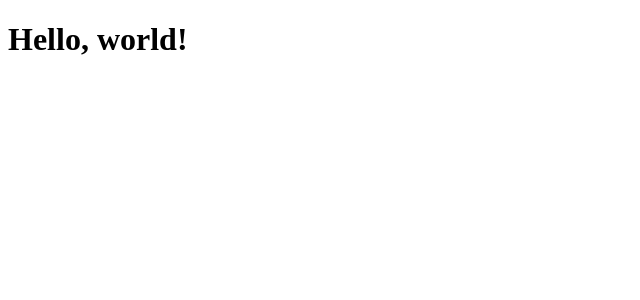
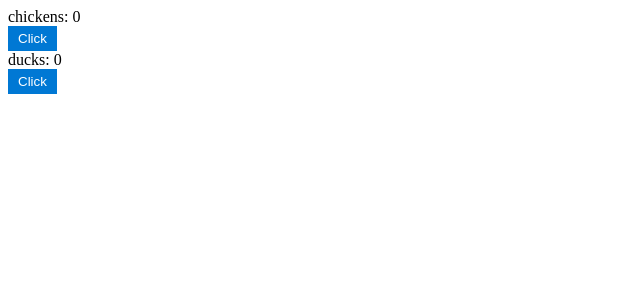
Before and after one commit to BigShuang/react-todoapp-study, a React (Create React App) app: page / in a window 1280 px wide. Shown: the top 300 px of the page, without its empty margins (0-640 px from the left). Built offline with nearby package versions, Linux system fonts and the light colour scheme.

Commit message:
click done

```diff
--- a/public/index.html
+++ b/public/index.html
@@ -1,7 +1,7 @@
 <!DOCTYPE html>
 <html>
   <head>
-    <title> Hello World</title>
+    <title>Button Click Counter</title>
   </head>
   <body>
     <div id="app"></div>
--- /dev/null
+++ b/src/App.tsx
@@ -0,0 +1,11 @@
+import React from 'react';
+import { Counter } from './components/Counter.tsx';
+
+export const App = props => {
+  return (
+    <div>
+      <Counter text="chickens" />
+      <Counter text="ducks" />
+    </div>
+  )
+}
--- /dev/null
+++ b/src/components/Button.css
@@ -0,0 +1,16 @@
+.Button {
+  display: block;
+  background: #0078d4;
+  color: white;
+  padding: 5px 10px;
+  outline: none;
+  border: none;
+}
+
+.Button:hover {
+  background: #005a9e;
+}
+
+.Button:active {
+  background: #004578;
+}
--- /dev/null
+++ b/src/components/Button.tsx
@@ -0,0 +1,10 @@
+import React from 'react';
+import './Button.css';
+
+export const Button = props => {
+  return (
+    <button className="Button" onClick={props.onClick} >
+      {props.children}
+    </button>
+  )
+}
--- /dev/null
+++ b/src/components/Counter.tsx
@@ -0,0 +1,15 @@
+import React from 'react';
+import { Button } from './Button.tsx';
+
+export const Counter = props => {
+  const [clicks, setClicks] = React.useState(0);
+  const handleClick = () => setClicks(clicks + 1);
+  const { text } = props;
+
+  return (
+    <div>
+      {text}: {clicks}
+      <Button onClick={handleClick}>Click</Button>
+    </div>
+  )
+}
--- a/src/index.js
+++ b/src/index.js
@@ -1,7 +1,8 @@
 import React from 'react';
 import ReactDOM from 'react-dom';
+import { App } from './App.tsx';
 
 ReactDOM.render(
-  <h1>Hello, world!</h1>,
+  <App />,
   document.getElementById('app')
 )
```
